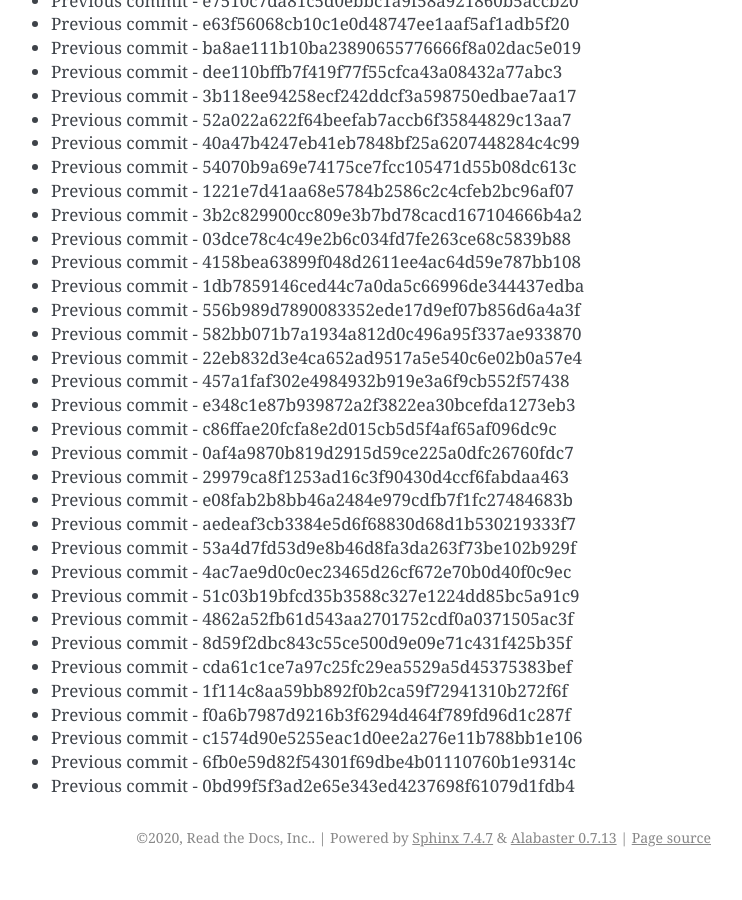
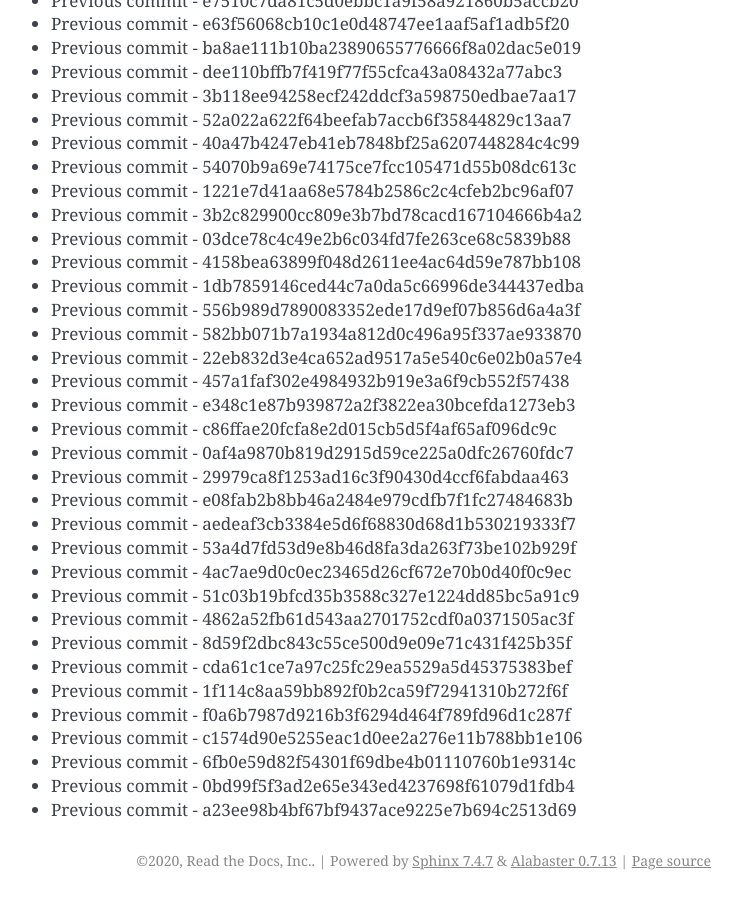
Before and after one commit to readthedocs/rtd-git-stresstest, a Sphinx documentation site: the page built from docs/updates.rst, in a window 1280 px wide and 900 px high, scrolled down 73283 px. Shown: the whole window, without its empty margins (399-1141 px from the left). Built offline with Sphinx 7.4.7, drawn with Linux system fonts in a browser that asks for light colours; before the commit the page ends 74160 px from its top, so only the background shows below that.

Commit message:
Generating commit from previous: a23ee98b4bf67bf9437ace9225e7b694c2513d69

```diff
--- a/docs/updates.rst
+++ b/docs/updates.rst
@@ -3111,3 +3111,4 @@ It can be tested for any performance characteristics.
 * Previous commit - c1574d90e5255eac1d0ee2a276e11b788bb1e106
 * Previous commit - 6fb0e59d82f54301f69dbe4b01110760b1e9314c
 * Previous commit - 0bd99f5f3ad2e65e343ed4237698f61079d1fdb4
+* Previous commit - a23ee98b4bf67bf9437ace9225e7b694c2513d69
```
